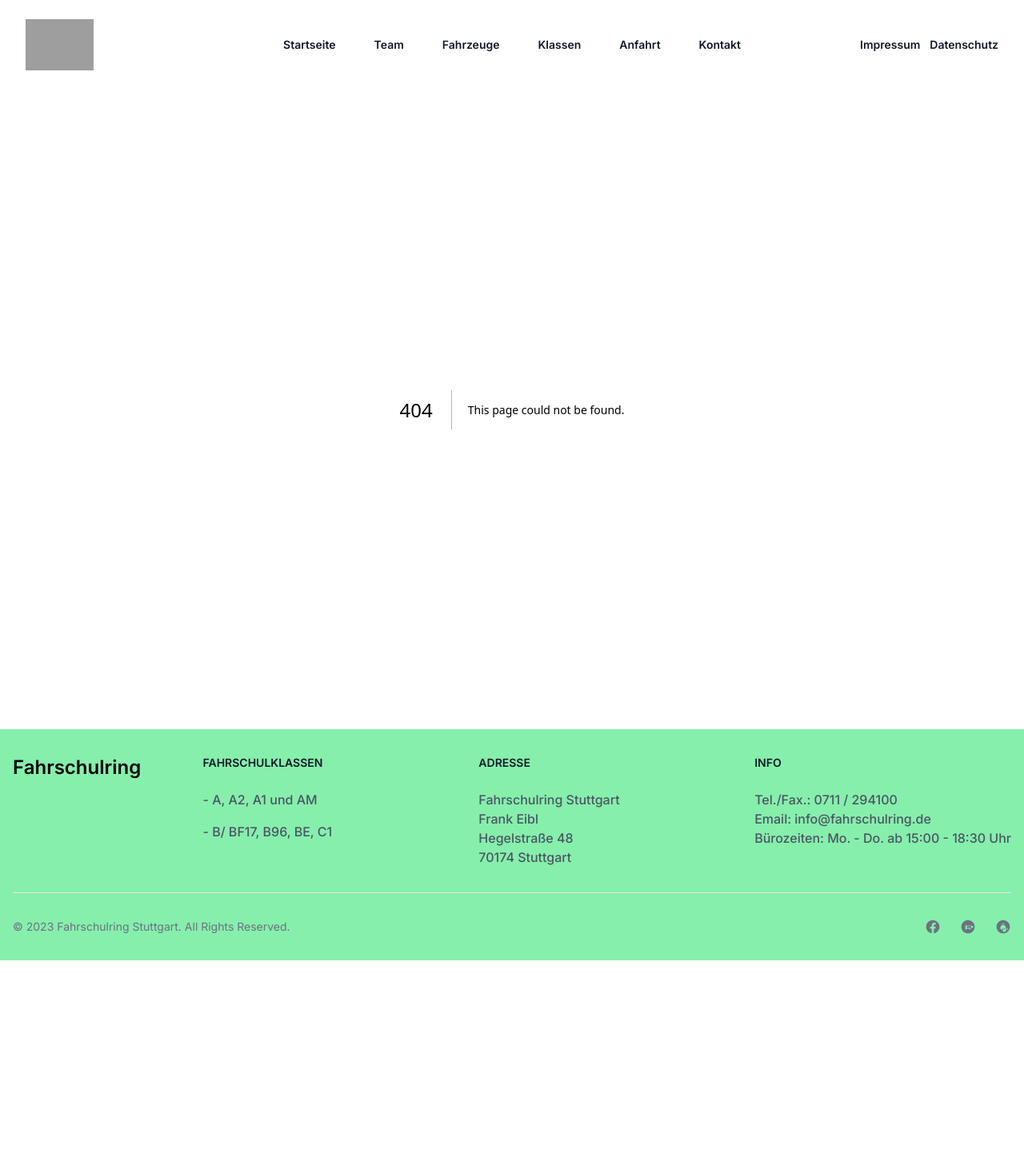
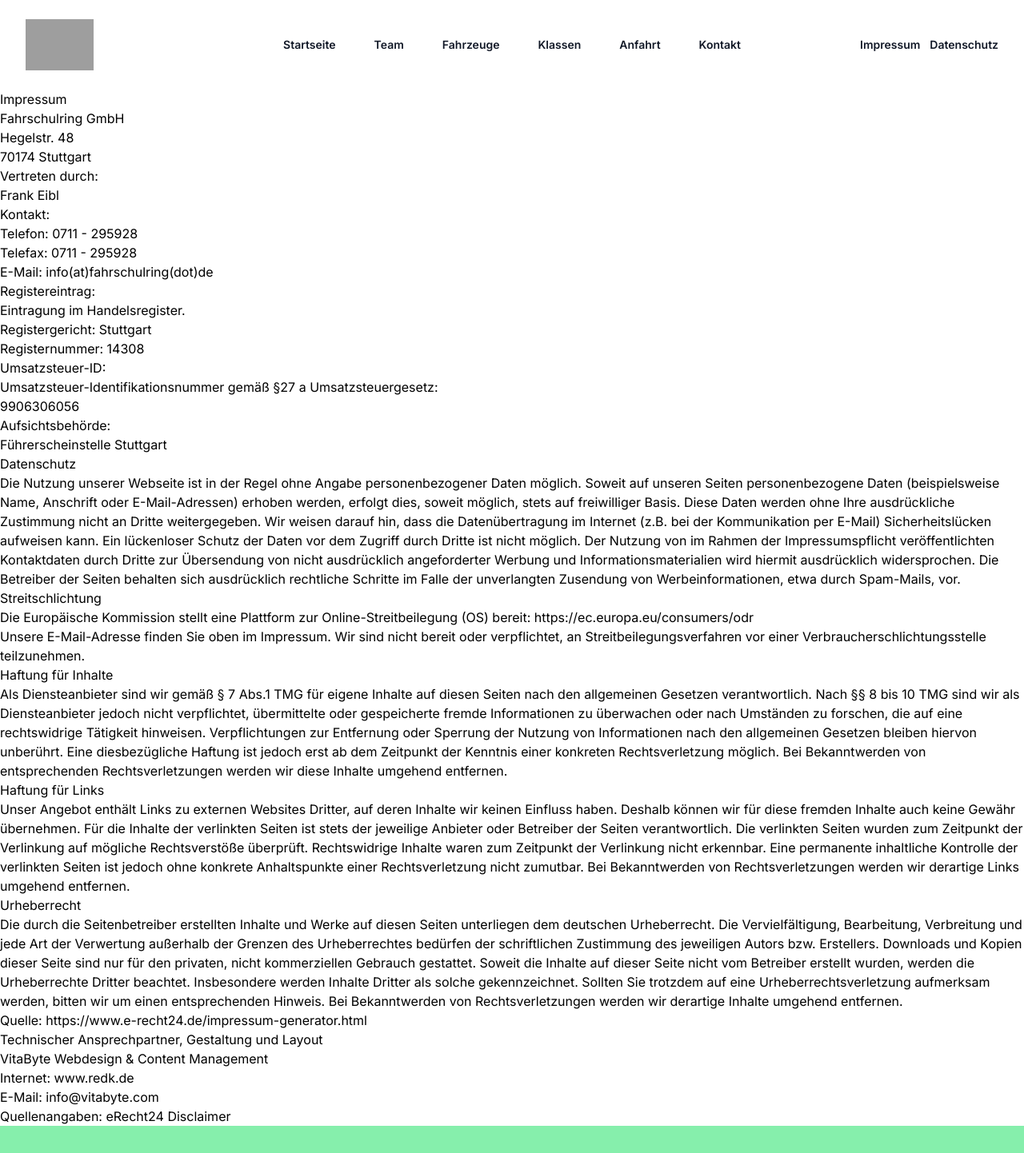
Before and after one commit to VitaByte/Fahrschulring-Stuttgart, a Next.js app: page /Impressum in a window 1280 px wide. Before the commit this address had no page. Shown: the top 1442 px of the page at 80% size. Before the commit the page ends 1201 px from the top, so only its background shows below. Built offline with nearby package versions, Linux system fonts and the light colour scheme; grey boxes are pictures that could not be loaded.

Commit message:
Add Impressum and Data protection pages

```diff
--- a/package.json
+++ b/package.json
@@ -16,6 +16,7 @@
     "postcss": "8.4.24",
     "react": "18.2.0",
     "react-dom": "18.2.0",
+    "react-router-dom": "^6.13.0",
     "tailwindcss": "3.3.2"
   }
 }
--- /dev/null
+++ b/src/app/Impressum/page.js
@@ -0,0 +1,99 @@
+import React from "react";
+
+function ImpressumPage() {
+  return (
+    <div>
+      <h1>Impressum</h1>
+      <p>
+        Fahrschulring GmbH<br />
+        Hegelstr. 48<br />
+        70174 Stuttgart
+      </p>
+      <p>
+        Vertreten durch:<br />
+        Frank Eibl
+      </p>
+      <p>
+        Kontakt:<br />
+        Telefon: 0711 - 295928<br />
+        Telefax: 0711 - 295928<br />
+        E-Mail: info(at)fahrschulring(dot)de
+      </p>
+      <p>
+        Registereintrag:<br />
+        Eintragung im Handelsregister.<br />
+        Registergericht: Stuttgart<br />
+        Registernummer: 14308
+      </p>
+      <p>
+        Umsatzsteuer-ID:<br />
+        Umsatzsteuer-Identifikationsnummer gemäß §27 a Umsatzsteuergesetz:<br />
+        9906306056
+      </p>
+      <p>
+        Aufsichtsbehörde:<br />
+        Führerscheinstelle Stuttgart
+      </p>
+      <h2>Datenschutz</h2>
+      <p>
+        Die Nutzung unserer Webseite ist in der Regel ohne Angabe personenbezogener Daten möglich.
+        Soweit auf unseren Seiten personenbezogene Daten (beispielsweise Name, Anschrift oder E-Mail-Adressen)
+        erhoben werden, erfolgt dies, soweit möglich, stets auf freiwilliger Basis.
+        Diese Daten werden ohne Ihre ausdrückliche Zustimmung nicht an Dritte weitergegeben.
+        Wir weisen darauf hin, dass die Datenübertragung im Internet (z.B. bei der Kommunikation per E-Mail) Sicherheitslücken aufweisen kann.
+        Ein lückenloser Schutz der Daten vor dem Zugriff durch Dritte ist nicht möglich.
+        Der Nutzung von im Rahmen der Impressumspflicht veröffentlichten Kontaktdaten durch Dritte zur Übersendung von nicht ausdrücklich angeforderter Werbung und Informationsmaterialien wird hiermit ausdrücklich widersprochen.
+        Die Betreiber der Seiten behalten sich ausdrücklich rechtliche Schritte im Falle der unverlangten Zusendung von Werbeinformationen, etwa durch Spam-Mails, vor.
+      </p>
+      <h2>Streitschlichtung</h2>
+      <p>
+        Die Europäische Kommission stellt eine Plattform zur Online-Streitbeilegung (OS) bereit: <a href="https://ec.europa.eu/consumers/odr" target="_blank" rel="noopener noreferrer">https://ec.europa.eu/consumers/odr</a>
+        <br />
+        Unsere E-Mail-Adresse finden Sie oben im Impressum.
+        Wir sind nicht bereit oder verpflichtet, an Streitbeilegungsverfahren vor einer Verbraucherschlichtungsstelle teilzunehmen.
+      </p>
+      <h2>Haftung für Inhalte</h2>
+      <p>
+        Als Diensteanbieter sind wir gemäß § 7 Abs.1 TMG für eigene Inhalte auf diesen Seiten nach den allgemeinen Gesetzen verantwortlich.
+        Nach §§ 8 bis 10 TMG sind wir als Diensteanbieter jedoch nicht verpflichtet, übermittelte oder gespeicherte fremde Informationen zu überwachen oder nach Umständen zu forschen, die auf eine rechtswidrige Tätigkeit hinweisen.
+        Verpflichtungen zur Entfernung oder Sperrung der Nutzung von Informationen nach den allgemeinen Gesetzen bleiben hiervon unberührt.
+        Eine diesbezügliche Haftung ist jedoch erst ab dem Zeitpunkt der Kenntnis einer konkreten Rechtsverletzung möglich.
+        Bei Bekanntwerden von entsprechenden Rechtsverletzungen werden wir diese Inhalte umgehend entfernen.
+      </p>
+      <h2>Haftung für Links</h2>
+      <p>
+        Unser Angebot enthält Links zu externen Websites Dritter, auf deren Inhalte wir keinen Einfluss haben.
+        Deshalb können wir für diese fremden Inhalte auch keine Gewähr übernehmen.
+        Für die Inhalte der verlinkten Seiten ist stets der jeweilige Anbieter oder Betreiber der Seiten verantwortlich.
+        Die verlinkten Seiten wurden zum Zeitpunkt der Verlinkung auf mögliche Rechtsverstöße überprüft.
+        Rechtswidrige Inhalte waren zum Zeitpunkt der Verlinkung nicht erkennbar.
+        Eine permanente inhaltliche Kontrolle der verlinkten Seiten ist jedoch ohne konkrete Anhaltspunkte einer Rechtsverletzung nicht zumutbar.
+        Bei Bekanntwerden von Rechtsverletzungen werden wir derartige Links umgehend entfernen.
+      </p>
+      <h2>Urheberrecht</h2>
+      <p>
+        Die durch die Seitenbetreiber erstellten Inhalte und Werke auf diesen Seiten unterliegen dem deutschen Urheberrecht.
+        Die Vervielfältigung, Bearbeitung, Verbreitung und jede Art der Verwertung außerhalb der Grenzen des Urheberrechtes bedürfen der schriftlichen Zustimmung des jeweiligen Autors bzw. Erstellers.
+        Downloads und Kopien dieser Seite sind nur für den privaten, nicht kommerziellen Gebrauch gestattet.
+        Soweit die Inhalte auf dieser Seite nicht vom Betreiber erstellt wurden, werden die Urheberrechte Dritter beachtet.
+        Insbesondere werden Inhalte Dritter als solche gekennzeichnet.
+        Sollten Sie trotzdem auf eine Urheberrechtsverletzung aufmerksam werden, bitten wir um einen entsprechenden Hinweis.
+        Bei Bekanntwerden von Rechtsverletzungen werden wir derartige Inhalte umgehend entfernen.
+      </p>
+      <p>
+        Quelle: <a href="https://www.e-recht24.de/impressum-generator.html" target="_blank" rel="noopener noreferrer">https://www.e-recht24.de/impressum-generator.html</a>
+      </p>
+      <h2>Technischer Ansprechpartner, Gestaltung und Layout</h2>
+      <p>
+        VitaByte Webdesign & Content Management<br />
+        Internet: <a href="https://www.redk.de" target="_blank" rel="noopener noreferrer">www.redk.de</a><br />
+        E-Mail: info@vitabyte.com
+      </p>
+      <p>
+        Quellenangaben: eRecht24 Disclaimer
+      </p>
+    </div>
+  );
+}
+
+export default ImpressumPage;
--- /dev/null
+++ b/src/app/data_protection/page.js
@@ -0,0 +1,15 @@
+import React from "react";
+
+function DataProtectionPage() {
+  return (
+        <div>
+            <h1>Datenschutz</h1>
+            <p>Der Schutz Ihrer Privatsphäre und Ihrer persönlichen Daten bei der Nutzung unserer Websites sind uns wichtig.
+            Wir halten uns strikt an die Regeln der Datenschutzgesetze.
+            Im Folgenden erläutern wir, welche Informationen wir während Ihres Besuchs auf unseren Websites erfassen und wie diese Informationen genutzt werden.
+            </p>
+        </div>
+    );
+}
+
+export default DataProtectionPage;
```
Also changed, not shown: 1 other file (tests, documents, lock files or other folders).
